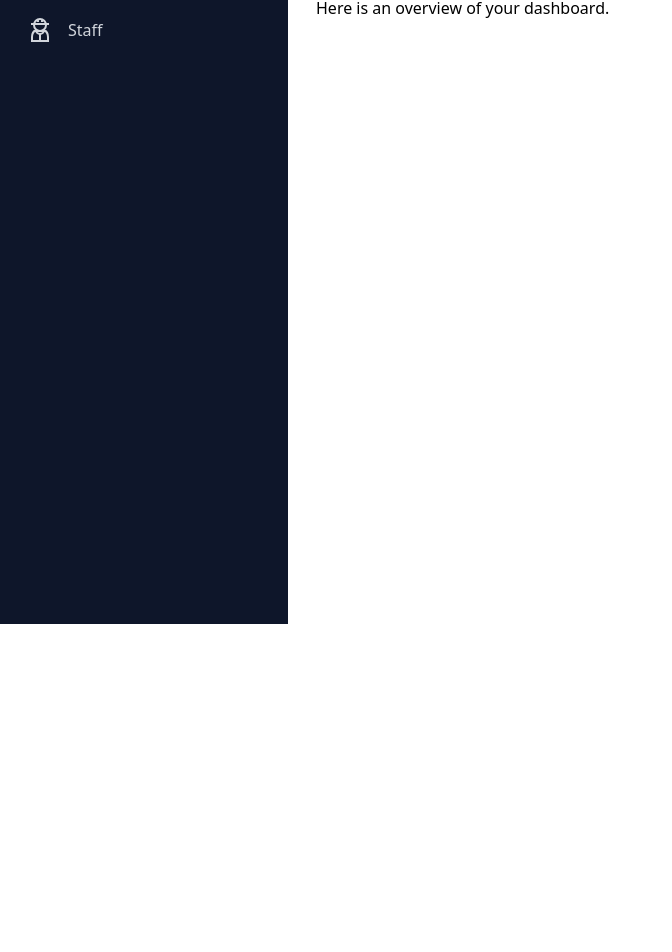
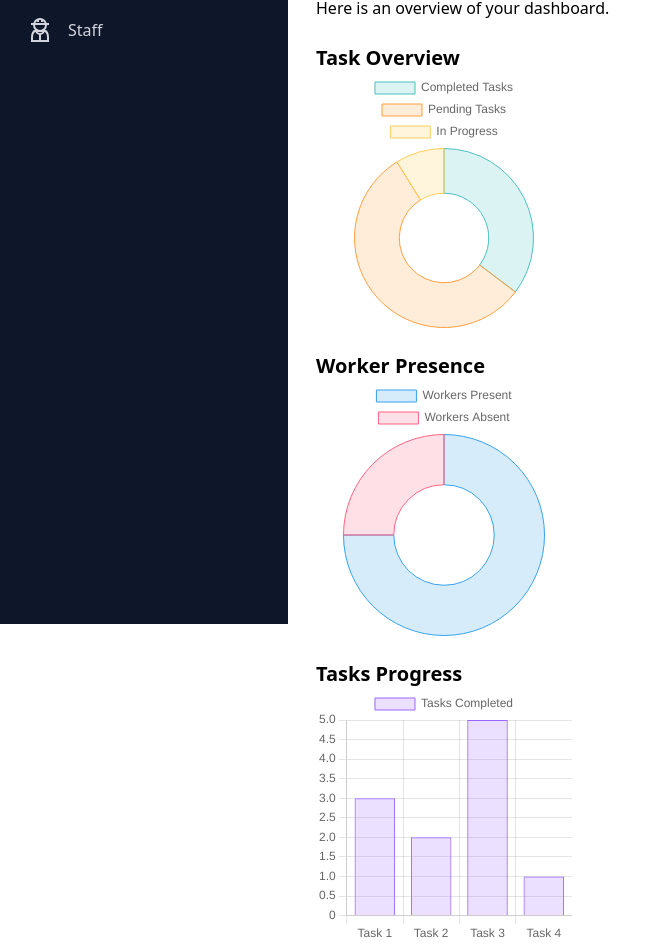
Before and after one commit to Kapil-2201/Work-Status-Portal, a React (Vite) app: page / in a window 1280 px wide. Shown: the part 176-1128 px from the top of the page, without its empty margins (0-672 px from the left). Before the commit the page ends 800 px from the top, so only its background shows below. Built offline with nearby package versions, Linux system fonts and the light colour scheme.

Commit message:
Update Dashboard.jsx

```diff
--- a/src/pages/Dashboard.jsx
+++ b/src/pages/Dashboard.jsx
@@ -1,8 +1,128 @@
 import { useState } from "react";
-import { PiUsersThreeDuotone } from "react-icons/pi";
-import { MdOutlineSpaceDashboard } from "react-icons/md";
-import { GrUserWorker } from "react-icons/gr";
-import { MdTask } from "react-icons/md";
+import { PiUsersThreeDuotone as UsersIcon } from "react-icons/pi";
+import { MdOutlineSpaceDashboard as DashboardIcon, MdTask as TaskIcon } from "react-icons/md";
+import { GrUserWorker as WorkerIcon } from "react-icons/gr";
+import { Doughnut, Bar } from 'react-chartjs-2';
+import 'chart.js/auto';
+
+const OverviewSection = () => {
+  const doughnutOptions = {
+    responsive: true,
+    maintainAspectRatio: false,
+  };
+
+  const doughnutData = {
+    labels: ['Completed Tasks', 'Pending Tasks', 'In Progress'],
+    datasets: [
+      {
+        label: '# of Tasks',
+        data: [12, 19, 3],
+        backgroundColor: [
+          'rgba(75, 192, 192, 0.2)',
+          'rgba(255, 159, 64, 0.2)',
+          'rgba(255, 205, 86, 0.2)',
+        ],
+        borderColor: [
+          'rgba(75, 192, 192, 1)',
+          'rgba(255, 159, 64, 1)',
+          'rgba(255, 205, 86, 1)',
+        ],
+        borderWidth: 1,
+      },
+    ],
+  };
+
+  const workerData = {
+    labels: ['Workers Present', 'Workers Absent'],
+    datasets: [
+      {
+        label: '# of Workers',
+        data: [15, 5],
+        backgroundColor: [
+          'rgba(54, 162, 235, 0.2)',
+          'rgba(255, 99, 132, 0.2)',
+        ],
+        borderColor: [
+          'rgba(54, 162, 235, 1)',
+          'rgba(255, 99, 132, 1)',
+        ],
+        borderWidth: 1,
+      },
+    ],
+  };
+
+  const barData = {
+    labels: ['Task 1', 'Task 2', 'Task 3', 'Task 4'],
+    datasets: [
+      {
+        label: 'Tasks Completed',
+        data: [3, 2, 5, 1],
+        backgroundColor: 'rgba(153, 102, 255, 0.2)',
+        borderColor: 'rgba(153, 102, 255, 1)',
+        borderWidth: 1,
+      },
+    ],
+  };
+
+  const barOptions = {
+    responsive: true,
+    maintainAspectRatio: false,
+    scales: {
+      y: {
+        beginAtZero: true,
+      },
+    },
+  };
+
+  return (
+    <div>
+      <h2 className="text-2xl font-semibold">Overview</h2>
+      <p>Here is an overview of your dashboard.</p>
+
+      <div className="mt-6">
+        <h3 className="text-xl font-semibold">Task Overview</h3>
+        <div className="w-64 h-64">
+          <Doughnut data={doughnutData} options={doughnutOptions} />
+        </div>
+      </div>
+
+      <div className="mt-6">
+        <h3 className="text-xl font-semibold">Worker Presence</h3>
+        <div className="w-64 h-64">
+          <Doughnut data={workerData} options={doughnutOptions} />
+        </div>
+      </div>
+
+      <div className="mt-6">
+        <h3 className="text-xl font-semibold">Tasks Progress</h3>
+        <div className="w-64 h-64">
+          <Bar data={barData} options={barOptions} />
+        </div>
+      </div>
+    </div>
+  );
+};
+
+const UsersSection = () => (
+  <div>
+    <h2 className="text-2xl font-semibold">Users</h2>
+    <p>Manage your users here.</p>
+  </div>
+);
+
+const WorkersSection = () => (
+  <div>
+    <h2 className="text-2xl font-semibold">Workers</h2>
+    <p>Manage your workers here.</p>
+  </div>
+);
+
+const TasksSection = () => (
+  <div>
+    <h2 className="text-2xl font-semibold">Tasks</h2>
+    <p>Manage your tasks here.</p>
+  </div>
+);
 
 export const Dashboard = () => {
   const [selectedSection, setSelectedSection] = useState("overview");
@@ -10,42 +130,20 @@ export const Dashboard = () => {
   const renderSection = () => {
     switch (selectedSection) {
       case "overview":
-        return (
-          <div>
-            <h2 className="text-2xl font-semibold">Overview</h2>
-            <p>Here is an overview of your dashboard.</p>
-          </div>
-        );
+        return <OverviewSection />;
       case "users":
-        return (
-          <div>
-            <h2 className="text-2xl font-semibold">Users</h2>
-            <p>Manage your users here.</p>
-          </div>
-        );
+        return <UsersSection />;
       case "workers":
-        return (
-          <div>
-            <h2 className="text-2xl font-semibold">Workers</h2>
-            <p>Manage your workers here.</p>
-          </div>
-        );
+        return <WorkersSection />;
       case "tasks":
-        return (
-          <div>
-            <h2 className="text-2xl font-semibold">Tasks</h2>
-            <p>Manage your tasks here.</p>
-          </div>
-        );
+        return <TasksSection />;
       default:
         return null;
     }
   };
 
   return (
-    <>
     <div className="flex">
-
       <div className="inline-block flex-grow p-7">
         <h2 className="text-2xl inline-block font-semibold">Dashboard</h2>
 
@@ -54,25 +152,25 @@ export const Dashboard = () => {
             className="bg-blue-500 text-white px-4 py-2 mr-2 rounded"
             onClick={() => setSelectedSection("overview")}
           >
-              Overview <MdOutlineSpaceDashboard className="inline-block ml-1" />
+            Overview <DashboardIcon className="inline-block ml-1" />
           </button>
           <button
             className="bg-green-500 text-white px-4 py-2 mr-2 rounded"
             onClick={() => setSelectedSection("users")}
           >
-              Users <PiUsersThreeDuotone className="inline-block ml-1" />
+            Users <UsersIcon className="inline-block ml-1" />
           </button>
           <button
             className="bg-yellow-500 text-white px-4 py-2 mr-2 rounded"
             onClick={() => setSelectedSection("workers")}
           >
-              Workers <GrUserWorker className="inline-block ml-1" />
+            Workers <WorkerIcon className="inline-block ml-1" />
           </button>
           <button
             className="bg-red-500 text-white px-4 py-2 rounded"
             onClick={() => setSelectedSection("tasks")}
           >
-              Tasks <MdTask className="inline-block ml-1" />
+            Tasks <TaskIcon className="inline-block ml-1" />
           </button>
         </div>
 
@@ -81,6 +179,5 @@ export const Dashboard = () => {
         </div>
       </div>
     </div>
-    </>
   );
 };
```
Lines whose indentation alone changed are shown as unchanged.
